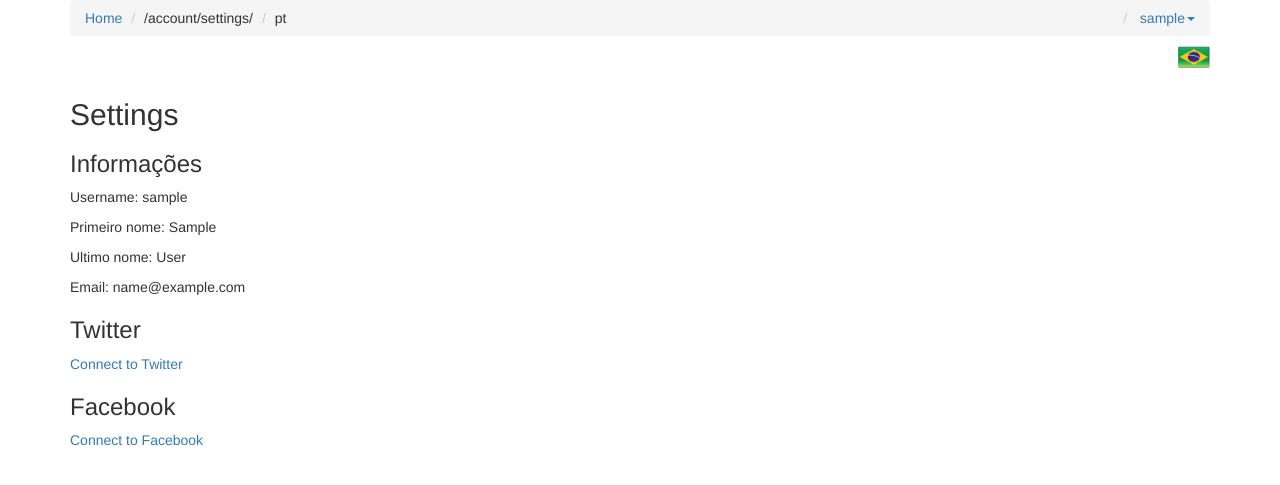
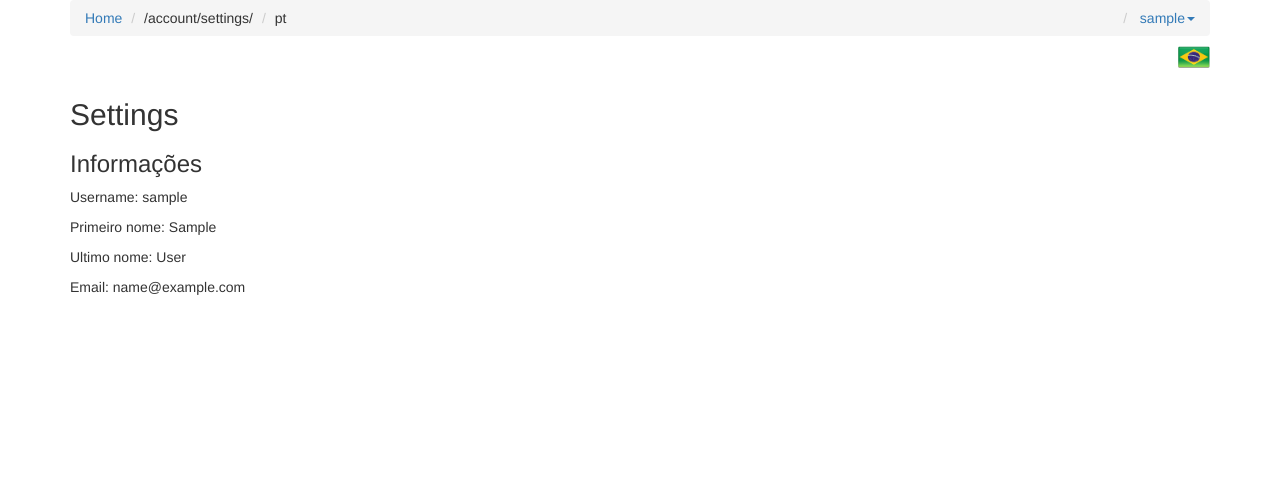
Before and after one commit to tyagow/tetyassistente, a Django app: page /account/settings/ in a window 1280 px wide. Shown: the top 485 px of the page. Run offline with Django 3.2, Linux system fonts and the light colour scheme; the visitor is signed in with stand-in values (Sample User, id 1); some libraries are stand-ins or nearby versions.

Commit message:
Projeto Base sem social login

```diff
--- a/src/accounts/templates/accounts/settings.html
+++ b/src/accounts/templates/accounts/settings.html
@@ -11,36 +11,36 @@
         <p>Email: {{ request.user.email }}</p>
 
 
-        <h3>Twitter</h3>
-        {% if twitter_login %}
-            <p>Connected as <a href="https://twitter.com/{{ twitter_login.extra_data.access_token.screen_name }}/" target="_blank">@{{ twitter_login.extra_data.access_token.screen_name }}</a></p>
-            {% if can_disconnect %}
-                <form method="post" action="{% url 'social:disconnect' 'twitter' %}">
-                    {% csrf_token %}
-                    <button type="submit">Disconnect from Twitter</button>
-                </form>
-            {% else %}
-                <button type="button" disabled>Disconnect from Twitter</button>
-                <p style="color: red">You must <a href="{% url 'accounts:password' %}">define a password</a> for your account before disconnecting from Twitter.</p>
-            {% endif %}
-        {% else %}
-            <a href="{% url 'social:begin' 'twitter' %}">Connect to Twitter</a>
-        {% endif %}
-
-        <h3>Facebook</h3>
-        {% if facebook_login %}
-            <p>Connected as <a href="https://facebook.com/{{ facebook_login.extra_data.id }}/" target="_blank">{{ facebook_login.extra_data.id }}</a></p>
-            {% if can_disconnect %}
-                <form method="post" action="{% url 'social:disconnect' 'facebook' %}">
-                    {% csrf_token %}
-                    <button type="submit">Disconnect from Facebook</button>
-                </form>
-            {% else %}
-                <button type="button" disabled>Disconnect from Facebook</button>
-                <p style="color: red">You must <a href="{% url 'accounts:password' %}">define a password</a> for your account before disconnecting from Facebook.</p>
-            {% endif %}
-        {% else %}
-            <a href="{% url 'social:begin' 'facebook' %}">Connect to Facebook</a>
-        {% endif %}
+{#        <h3>Twitter</h3>#}
+{#        {% if twitter_login %}#}
+{#            <p>Connected as <a href="https://twitter.com/{{ twitter_login.extra_data.access_token.screen_name }}/" target="_blank">@{{ twitter_login.extra_data.access_token.screen_name }}</a></p>#}
+{#            {% if can_disconnect %}#}
+{#                <form method="post" action="{% url 'social:disconnect' 'twitter' %}">#}
+{#                    {% csrf_token %}#}
+{#                    <button type="submit">Disconnect from Twitter</button>#}
+{#                </form>#}
+{#            {% else %}#}
+{#                <button type="button" disabled>Disconnect from Twitter</button>#}
+{#                <p style="color: red">You must <a href="{% url 'accounts:password' %}">define a password</a> for your account before disconnecting from Twitter.</p>#}
+{#            {% endif %}#}
+{#        {% else %}#}
+{#            <a href="{% url 'social:begin' 'twitter' %}">Connect to Twitter</a>#}
+{#        {% endif %}#}
+{##}
+{#        <h3>Facebook</h3>#}
+{#        {% if facebook_login %}#}
+{#            <p>Connected as <a href="https://facebook.com/{{ facebook_login.extra_data.id }}/" target="_blank">{{ facebook_login.extra_data.id }}</a></p>#}
+{#            {% if can_disconnect %}#}
+{#                <form method="post" action="{% url 'social:disconnect' 'facebook' %}">#}
+{#                    {% csrf_token %}#}
+{#                    <button type="submit">Disconnect from Facebook</button>#}
+{#                </form>#}
+{#            {% else %}#}
+{#                <button type="button" disabled>Disconnect from Facebook</button>#}
+{#                <p style="color: red">You must <a href="{% url 'accounts:password' %}">define a password</a> for your account before disconnecting from Facebook.</p>#}
+{#            {% endif %}#}
+{#        {% else %}#}
+{#            <a href="{% url 'social:begin' 'facebook' %}">Connect to Facebook</a>#}
+{#        {% endif %}#}
     </div>
 {% endblock %}
--- a/src/accounts/views.py
+++ b/src/accounts/views.py
@@ -21,22 +21,22 @@ def logout_view(request):
 def settings(request):
     user = request.user
 
-    try:
-        twitter_login = user.social_auth.get(provider='twitter')
-    except Exception:
-        twitter_login = None
-
-    try:
-        facebook_login = user.social_auth.get(provider='facebook')
-    except Exception:
-        facebook_login = None
-
-    can_disconnect = (user.social_auth.count() > 1 or user.has_usable_password())
+    # try:
+    #     twitter_login = user.social_auth.get(provider='twitter')
+    # except Exception:
+    #     twitter_login = None
+    #
+    # try:
+    #     facebook_login = user.social_auth.get(provider='facebook')
+    # except Exception:
+    #     facebook_login = None
+    #
+    # can_disconnect = (user.social_auth.count() > 1 or user.has_usable_password())
 
     return render(request, 'accounts/settings.html', {
-        'twitter_login': twitter_login,
-        'facebook_login': facebook_login,
-        'can_disconnect': can_disconnect
+        # 'twitter_login': twitter_login,
+        # 'facebook_login': facebook_login,
+        # 'can_disconnect': can_disconnect
     })
 
 @login_required
--- a/src/settings.py
+++ b/src/settings.py
@@ -68,7 +68,6 @@ INSTALLED_APPS = [
     'crispy_forms',
     'django_extensions',
     'bootstrap3',
-    'social_django',
 ]
 
 MIDDLEWARE_CLASSES = [
@@ -80,13 +79,10 @@ MIDDLEWARE_CLASSES = [
     'django.contrib.auth.middleware.SessionAuthenticationMiddleware',
     'django.contrib.messages.middleware.MessageMiddleware',
     'django.middleware.clickjacking.XFrameOptionsMiddleware',
-    'social_django.middleware.SocialAuthExceptionMiddleware',
     'django.middleware.locale.LocaleMiddleware',
 
 ]
 AUTHENTICATION_BACKENDS = (
-    'social_core.backends.twitter.TwitterOAuth',
-    'social_core.backends.facebook.FacebookOAuth2',
     'django.contrib.auth.backends.ModelBackend',
 )
 
@@ -103,8 +99,6 @@ TEMPLATES = [
                 'django.template.context_processors.request',
                 'django.contrib.auth.context_processors.auth',
                 'django.contrib.messages.context_processors.messages',
-                'social_django.context_processors.backends',
-                'social_django.context_processors.login_redirect',
             ],
         },
     },
--- a/src/urls.py
+++ b/src/urls.py
@@ -27,5 +27,4 @@ urlpatterns += [
     url(r'^admin/', admin.site.urls),
     url(r'^account/', include('src.accounts.urls',  namespace='accounts')),
     url(r'^$', core_views.home, name='home'),
-    url('', include('social_django.urls', namespace='social'))
 ]
```
Also changed, not shown: src/accounts/templates/registration/login.html (+4 -4 lines), README.md, 1 other file.
